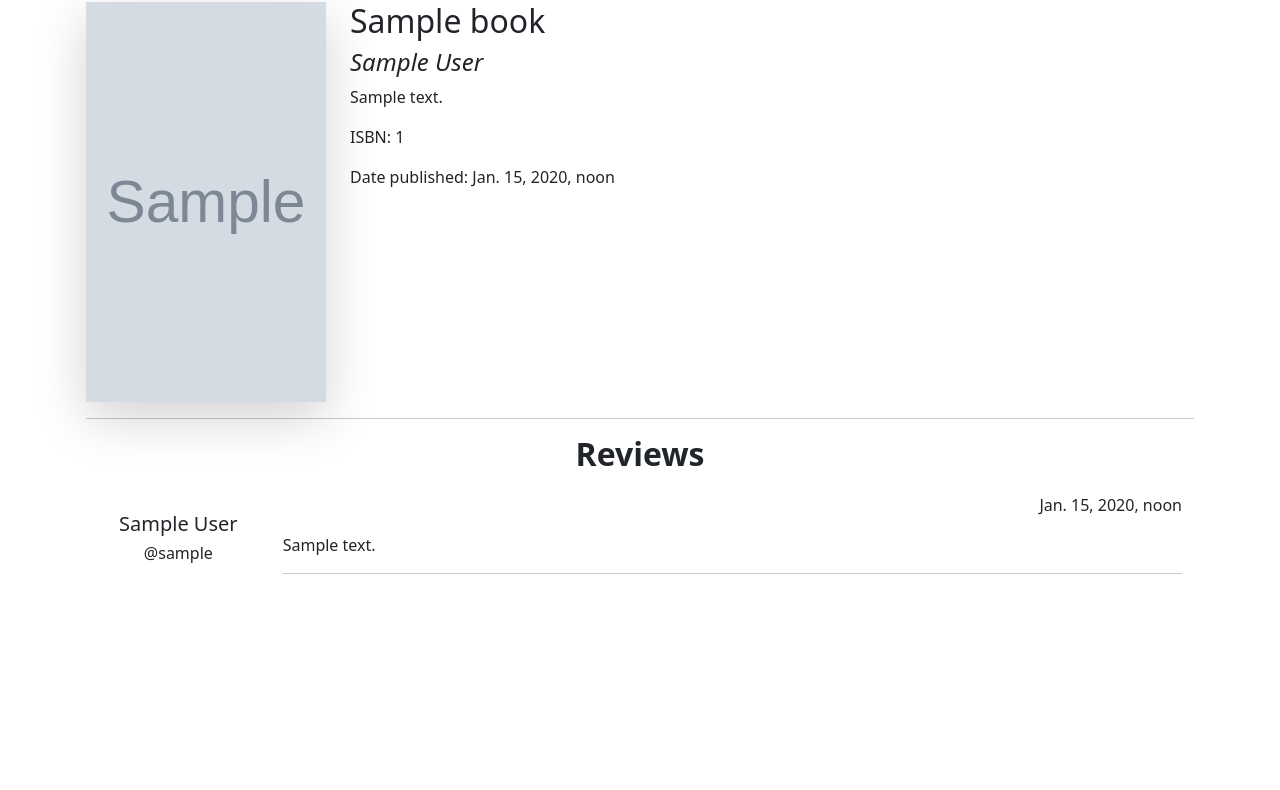
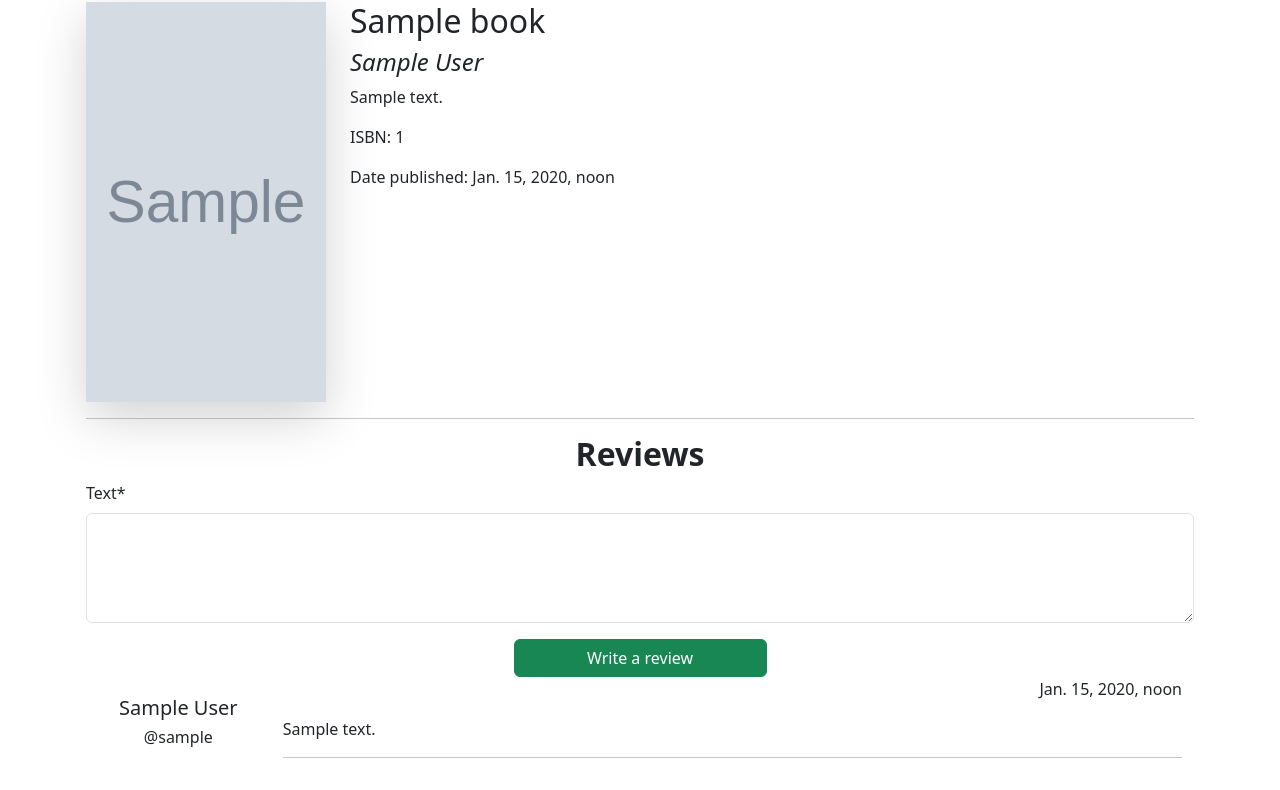
Before and after one commit to VolodymyrHarasymchuk/book-app, a Django app: page /book_info/1 in a window 1280 px wide. Shown: the part 70-860 px from the top of the page. Before the commit the page ends 644 px from the top, so only its background shows below. Run offline with Django 5.2, Linux system fonts and the light colour scheme; tables that the repository leaves empty hold one stand-in row (values such as "Sample post"); grey boxes marked "Sample" are stand-in pictures; some libraries are stand-ins or nearby versions.

Commit message:
updated reviews

```diff
--- a/books/forms.py
+++ b/books/forms.py
@@ -1,6 +1,6 @@
 from django import forms
 from django.contrib.auth.forms import UserCreationForm
-from .models import User, Book
+from .models import User, Book, Review
 
 class CustomUserCreationForm(UserCreationForm):
     class Meta(UserCreationForm.Meta):
@@ -14,3 +14,11 @@ class BookForm(forms.ModelForm):
         widgets = {
             'date_pub': forms.DateInput(attrs={'type': 'date'}),
         }
+
+class ReviewForm(forms.ModelForm):
+    class Meta:
+        model = Review
+        fields = ['text', ]
+        widgets = {
+            'text': forms.Textarea(attrs={'rows': 4, 'cols': 40}),
+        }
--- a/books/templates/books/book_info.html
+++ b/books/templates/books/book_info.html
@@ -1,6 +1,9 @@
 {% extends "books/base.html" %}
 
 {% block content %}
+
+{% load crispy_forms_tags %}
+
 <div class="row">
     <div class="col-lg-auto d-flex justify-content-center align-items-center">
         <img src="/media/{{book.image}}" alt="" width="240" height="400" class="shadow-lg" style="max-width: 100%; max-height: 100%;">
@@ -14,7 +17,18 @@
     </div>
 </div>
 <hr>
-<h2 style="text-align: center; margin-bottom: 20px;"><b>Reviews</b></h2>
+<h2 style="text-align: center;"><b>Reviews</b></h2>
+
+<form method="post" action="{% url 'books:book_info' book.id %}">
+    {% csrf_token %}
+
+    {{form|crispy}}
+
+    <div class="container d-grid gap-2 col-3 mx-auto">
+        <input type="submit" value="Write a review" class="btn btn-success">
+    </div>
+</form>
+
 <div class="container">
     {% if latest_reviews_list %}
     <div class="d-grid gap-2">
--- a/books/views.py
+++ b/books/views.py
@@ -6,7 +6,7 @@ from django.contrib.auth import login, logout, authenticate
 from django.contrib.auth.decorators import login_required
 from .decorators import author_required
 from .models import Book, Review
-from .forms import CustomUserCreationForm, BookForm
+from .forms import CustomUserCreationForm, BookForm, ReviewForm
 
 def index(request):
     latest_books_list = Book.objects.order_by("date_posted")[:5]
@@ -28,7 +28,19 @@ def sign_up(request):
 def book_info(request, book_id):
     book = get_object_or_404(Book, pk=book_id)
     latest_reviews_list = Review.objects.filter(book_id=book_id).order_by("-date_posted")[:5]
-    return render(request, "books/book_info.html", {"book": book, "latest_reviews_list": latest_reviews_list})
+
+    if request.method == "POST":
+        form = ReviewForm(request.POST)
+        if form.is_valid():
+            review = form.save(commit=False)
+            review.user = request.user
+            review.book = book
+            review.save()
+            return HttpResponseRedirect(reverse("books:book_info", args=[book_id]))
+    else:
+        form = ReviewForm()
+
+    return render(request, "books/book_info.html", {"book": book, "latest_reviews_list": latest_reviews_list, "form": form})
 
 @login_required
 @author_required
```
